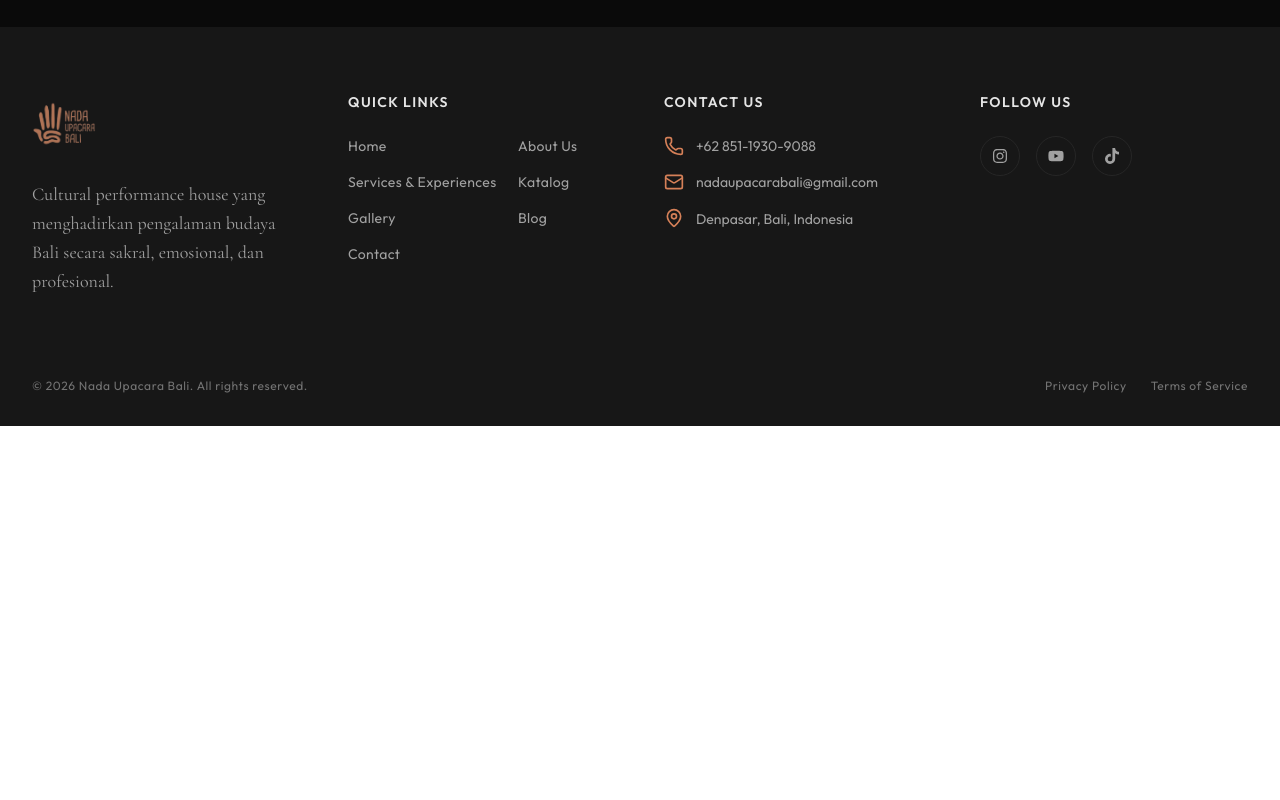
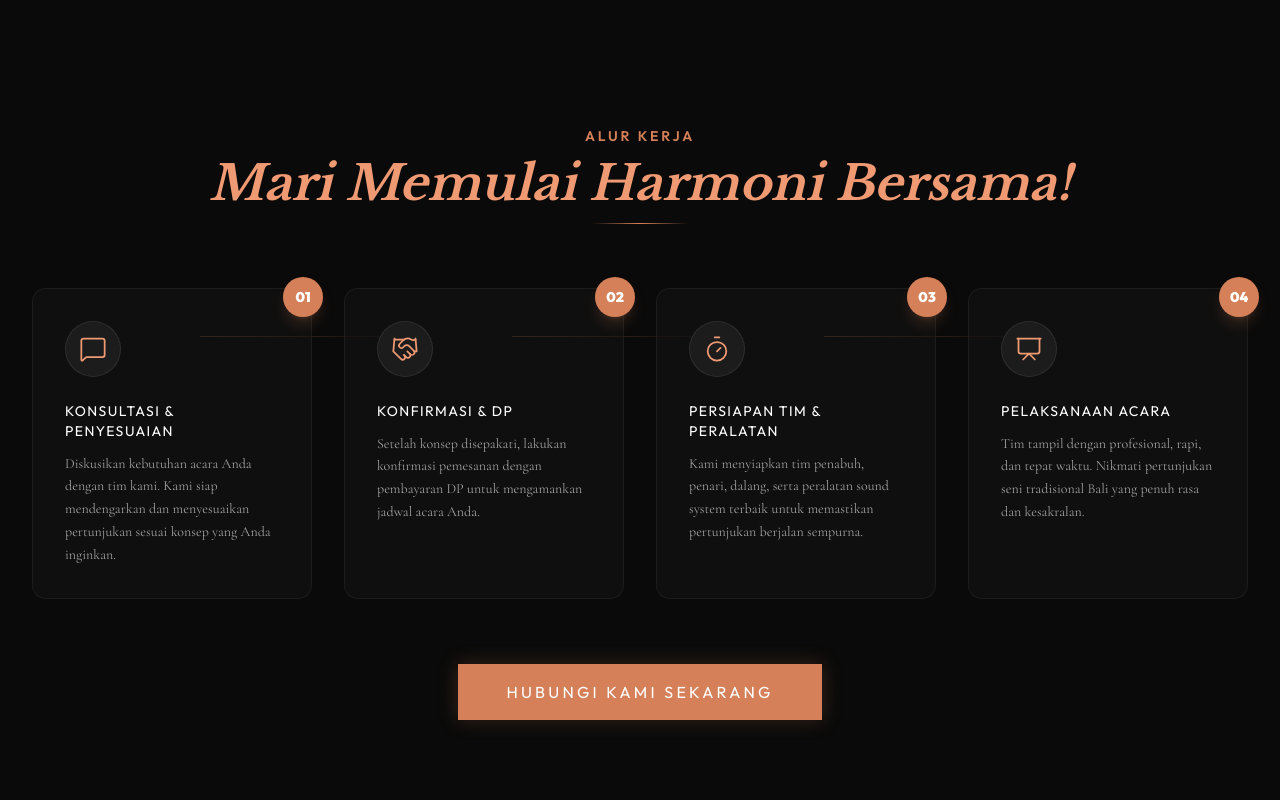
Before and after one commit to Onlyadmirer/nadaupacarabali.com, a Next.js app: page / in a window 1280 px wide. Shown: the part 4540-5340 px from the top of the page. Before the commit the page ends 4966 px from the top, so only its background shows below. Built offline with nearby package versions, Linux system fonts and the light colour scheme.

Commit message:
feat(home): add ordering process

```diff
--- a/src/app/page.tsx
+++ b/src/app/page.tsx
@@ -1,6 +1,12 @@
 import type { Metadata } from "next";
 import { Button } from "@/components/ui/button";
-import { ChevronRight } from "lucide-react";
+import {
+  ChevronRight,
+  Handshake,
+  MessageSquare,
+  Presentation,
+  Timer,
+} from "lucide-react";
 import Image from "next/image";
 import Link from "next/link";
 import ServiceCategories from "./components/ServiceCategories";
@@ -20,6 +26,36 @@ export const metadata: Metadata = {
 };
 
 export default function Home() {
+  const steps = [
+    {
+      id: 1,
+      title: "Konsultasi & Penyesuaian",
+      description:
+        "Diskusikan kebutuhan acara Anda dengan tim kami. Kami siap mendengarkan dan menyesuaikan pertunjukan sesuai konsep yang Anda inginkan.",
+      icon: MessageSquare,
+    },
+    {
+      id: 2,
+      title: "Konfirmasi & DP",
+      description:
+        "Setelah konsep disepakati, lakukan konfirmasi pemesanan dengan pembayaran DP untuk mengamankan jadwal acara Anda.",
+      icon: Handshake,
+    },
+    {
+      id: 3,
+      title: "Persiapan Tim & Peralatan",
+      description:
+        "Kami menyiapkan tim penabuh, penari, dalang, serta peralatan sound system terbaik untuk memastikan pertunjukan berjalan sempurna.",
+      icon: Timer,
+    },
+    {
+      id: 4,
+      title: "Pelaksanaan Acara",
+      description:
+        "Tim tampil dengan profesional, rapi, dan tepat waktu. Nikmati pertunjukan seni tradisional Bali yang penuh rasa dan kesakralan.",
+      icon: Presentation,
+    },
+  ];
   return (
     <div className='min-h-screen bg-neutral-950 text-neutral-50 font-sans selection:bg-amber-900 selection:text-white'>
       <section className='relative h-screen flex flex-col justify-center items-center text-center px-4'>
@@ -76,7 +112,7 @@ export default function Home() {
             membawa makna yang disajikan dengan keindahan, kesakralan, dan
             disiplin profesional.
           </p>
-          <Link href={"/tentang-kami"}>
+          <Link href={"/about"}>
             <Button
               variant={"outline"}
               className='text-neutral-200 font-outfit transition-all duration-300 bg-transparent cursor-pointer'
@@ -91,6 +127,89 @@ export default function Home() {
       <ServiceCategories />
       <FeaturedPerformances />
       <PreviewGallery />
+
+      {/* Alur Pemesanan */}
+      <section className='relative py-24 overflow-hidden'>
+        <div
+          className='absolute inset-0 -z-10 pointer-events-none'
+          style={{
+            background:
+              "radial-gradient(circle at center, rgba(178,116,87,0.08) 0%, transparent 70%)",
+          }}
+        ></div>
+
+        <div className='container mx-auto px-4 sm:px-6 lg:px-8 max-w-7xl'>
+          {/* Header */}
+          <div className='text-center mb-16'>
+            <span className='font-outfit uppercase tracking-[0.2em] text-sm text-[#d58058] font-semibold'>
+              Alur Kerja
+            </span>
+            <h2 className='font-libre-baskerville italic text-4xl md:text-5xl font-bold mt-3 mb-4 text-[#f09a73]'>
+              Mari Memulai Harmoni Bersama!
+            </h2>
+            <div className='flex justify-center'>
+              <div className='w-24 h-px bg-linear-to-r from-transparent via-[#d58058] to-transparent'></div>
+            </div>
+          </div>
+
+          {/* Steps Grid */}
+          <div className='grid grid-cols-1 md:grid-cols-2 lg:grid-cols-4 gap-6 lg:gap-8'>
+            {steps.map((step, index) => {
+              const IconComponent = step.icon;
+
+              return (
+                <div key={step.id} className='relative group'>
+                  {/* Connecting line (desktop only) */}
+                  {index < steps.length - 1 && (
+                    <div className='hidden lg:block absolute top-12 left-[60%] w-[80%] h-px bg-linear-to-r from-[#d58058]/30 to-transparent' />
+                  )}
+
+                  <div className='relative bg-neutral-900/40 border border-neutral-800/60 rounded-xl p-6 lg:p-8 hover:border-[#d58058]/30 transition-all duration-500 h-full'>
+                    {/* Step Number Badge */}
+                    <div className='absolute -top-3 -right-3 w-10 h-10 flex items-center justify-center rounded-full bg-[#d58058] text-white font-outfit text-sm font-bold shadow-lg shadow-[#d58058]/20'>
+                      0{step.id}
+                    </div>
+
+                    {/* Glow */}
+                    <div className='absolute top-0 right-0 w-24 h-24 bg-[#f09a73]/5 blur-2xl -z-10 rounded-full transition-transform duration-1000 group-hover:scale-150' />
+
+                    {/* Icon */}
+                    <div className='w-14 h-14 flex items-center justify-center rounded-full bg-neutral-800/60 border border-neutral-700/50 mb-6 group-hover:border-[#f09a73]/50 transition-all duration-300'>
+                      <IconComponent
+                        strokeWidth={1.5}
+                        className='w-7 h-7 text-[#f09a73]'
+                      />
+                    </div>
+
+                    {/* Title */}
+                    <h3 className='font-outfit text-sm tracking-widest text-white mb-3 uppercase'>
+                      {step.title}
+                    </h3>
+
+                    {/* Description */}
+                    <p className='font-cormorant-garamond text-neutral-400 text-sm leading-relaxed'>
+                      {step.description}
+                    </p>
+                  </div>
+                </div>
+              );
+            })}
+          </div>
+
+          {/* CTA */}
+          <div className='flex justify-center mt-16'>
+            <Link
+              href='https://wa.me/6285119309088'
+              target='_blank'
+              rel='noopener noreferrer'
+            >
+              <Button className='font-outfit bg-[#d58058] hover:bg-[#b27457] text-white rounded-none px-6 md:px-12 py-7 text-xs lg:text-base tracking-[0.2em] uppercase transition-all duration-300 shadow-[0_0_20px_rgba(213,128,88,0.2)] hover:shadow-[0_0_30px_rgba(213,128,88,0.4)]'>
+                Hubungi Kami Sekarang
+              </Button>
+            </Link>
+          </div>
+        </div>
+      </section>
     </div>
   );
 }
```
